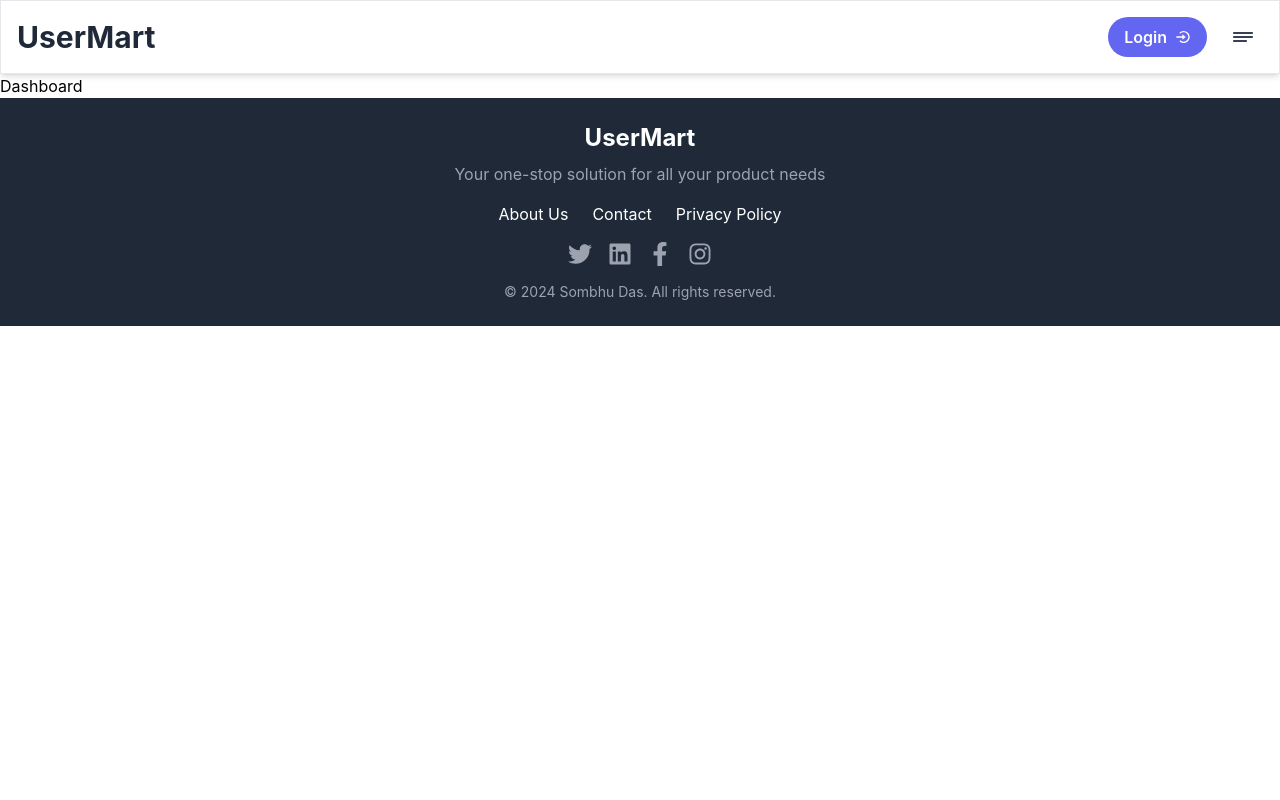
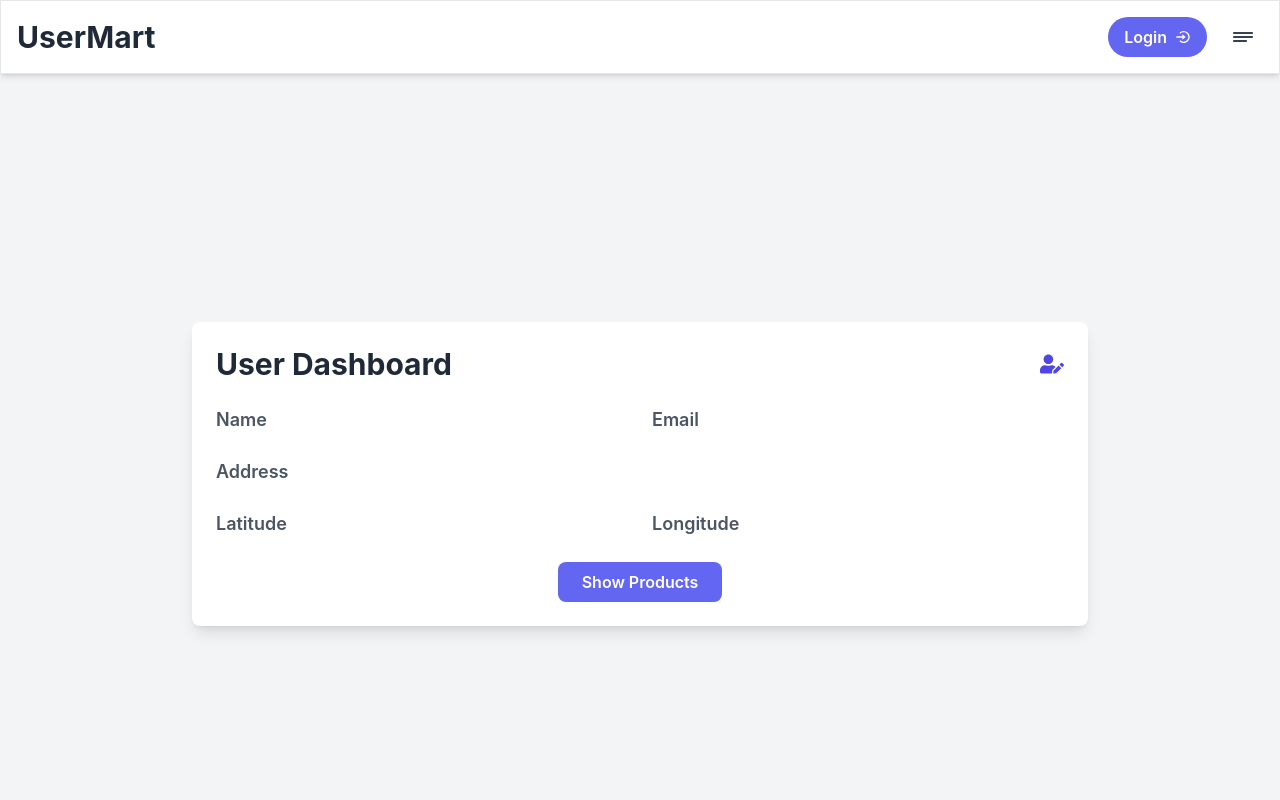
Before and after one commit to Sombhu2022/User_manage-UserMart-, a React (Vite) app: page /dashboard in a window 1280 px wide. Shown: the top 800 px of the page. Built offline with nearby package versions, Linux system fonts and the light colour scheme.

Commit message:
dashboard add

```diff
--- /dev/null
+++ b/src/components/DetailsItem.jsx
@@ -0,0 +1,12 @@
+import React from 'react';
+
+const DetailsItem = ({ label, value }) => {
+  return (
+    <div>
+      <h3 className="text-lg font-semibold text-gray-600">{label}</h3>
+      <p className="text-gray-800">{value}</p>
+    </div>
+  );
+};
+
+export default DetailsItem;
--- a/src/views/dashboard/Dashboard.jsx
+++ b/src/views/dashboard/Dashboard.jsx
@@ -1,9 +1,43 @@
-import React from 'react'
+import React from "react";
+import { FaUserEdit } from "react-icons/fa";
+import { Link } from "react-router-dom";
+import DetailsItem from "../../components/DetailsItem";
+import { useSelector } from "react-redux";
 
 function Dashboard() {
+  const {user } = useSelector(state => state.user)
+
   return (
-    <div>Dashboard</div>
-  )
+    <div className="min-h-screen bg-gray-100 p-6 flex flex-col items-center justify-center">
+      <div className="bg-white rounded-lg shadow-lg p-6 w-full max-w-4xl">
+        <div className="flex justify-between items-center mb-6">
+          <h2 className="text-3xl font-bold text-gray-800">User Dashboard</h2>
+          <Link to="/edit-profile" className="text-indigo-600 hover:text-indigo-800">
+            <FaUserEdit size={24} />
+          </Link>
+        </div>
+
+        <div className="grid grid-cols-1 md:grid-cols-2 gap-6 mb-6">
+      <DetailsItem label="Name" value={user.name} />
+      <DetailsItem label="Email" value={user.email} />
+      <div className="md:col-span-2">
+        <DetailsItem label="Address" value={user.address} />
+      </div>
+      <DetailsItem label="Latitude" value={user.latitude} />
+      <DetailsItem label="Longitude" value={user.longitude} />
+        </div>
+
+        <div className="flex justify-center">
+          <Link
+            to="/products"
+            className="bg-indigo-500 text-white font-semibold py-2 px-6 rounded-lg hover:bg-indigo-600 transition-colors"
+          >
+            Show Products
+          </Link>
+        </div>
+      </div>
+    </div>
+  );
 }
 
-export default Dashboard
+export default Dashboard;
```
